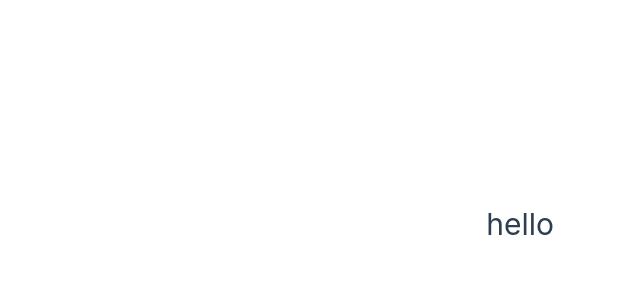
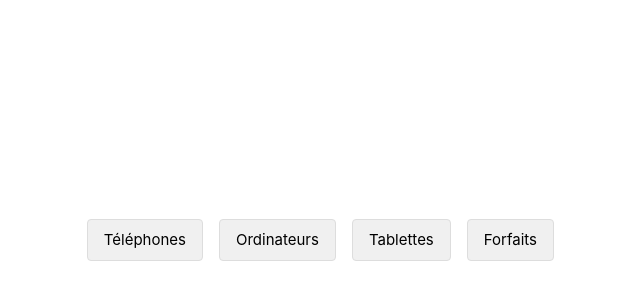
Before and after one commit to roddone/l3sdn-td2, a Vue app: page / in a window 1280 px wide. Shown: the part 176-476 px from the top of the page, without its empty margins (86-726 px from the left). Built offline with nearby package versions, Linux system fonts and the light colour scheme.

Commit message:
Ajout des 4 boutons

```diff
--- a/src/App.vue
+++ b/src/App.vue
@@ -1,75 +1,39 @@
 <script setup>
 import { RouterLink, RouterView } from 'vue-router'
-
 </script>
 
 <template>
 
-  <h1>hello</h1>
 
-
+  <nav>
+    <RouterLink to="/telephones">Téléphones</RouterLink>
+    <RouterLink to="/ordinateurs">Ordinateurs</RouterLink>
+    <RouterLink to="/tablettes">Tablettes</RouterLink>
+    <RouterLink to="/forfaits">Forfaits</RouterLink>
+  </nav>
 </template>
 
 <style scoped>
-header {
-  line-height: 1.5;
-  max-height: 100vh;
-}
-
-.logo {
-  display: block;
-  margin: 0 auto 2rem;
-}
-
 nav {
-  width: 100%;
-  font-size: 12px;
-  text-align: center;
+  display: flex;
+  justify-content: center;
+  flex-wrap: wrap;
+  gap: 1rem;
   margin-top: 2rem;
 }
 
-nav a.router-link-exact-active {
-  color: var(--color-text);
+nav a {
+  background-color: #f0f0f0;
+  color: #000;
+  text-decoration: none;
+  padding: 0.5rem 1rem;
+  border: 1px solid #ddd;
+  border-radius: 4px;
 }
 
-nav a.router-link-exact-active:hover {
-  background-color: transparent;
+nav a:hover {
+  background-color: #e0e0e0;
+  color: #222;
 }
 
-nav a {
-  display: inline-block;
-  padding: 0 1rem;
-  border-left: 1px solid var(--color-border);
-}
-
-nav a:first-of-type {
-  border: 0;
-}
-
-@media (min-width: 1024px) {
-  header {
-    display: flex;
-    place-items: center;
-    padding-right: calc(var(--section-gap) / 2);
-  }
-
-  .logo {
-    margin: 0 2rem 0 0;
-  }
-
-  header .wrapper {
-    display: flex;
-    place-items: flex-start;
-    flex-wrap: wrap;
-  }
-
-  nav {
-    text-align: left;
-    margin-left: -1rem;
-    font-size: 1rem;
-
-    padding: 1rem 0;
-    margin-top: 1rem;
-  }
-}
 </style>
```
